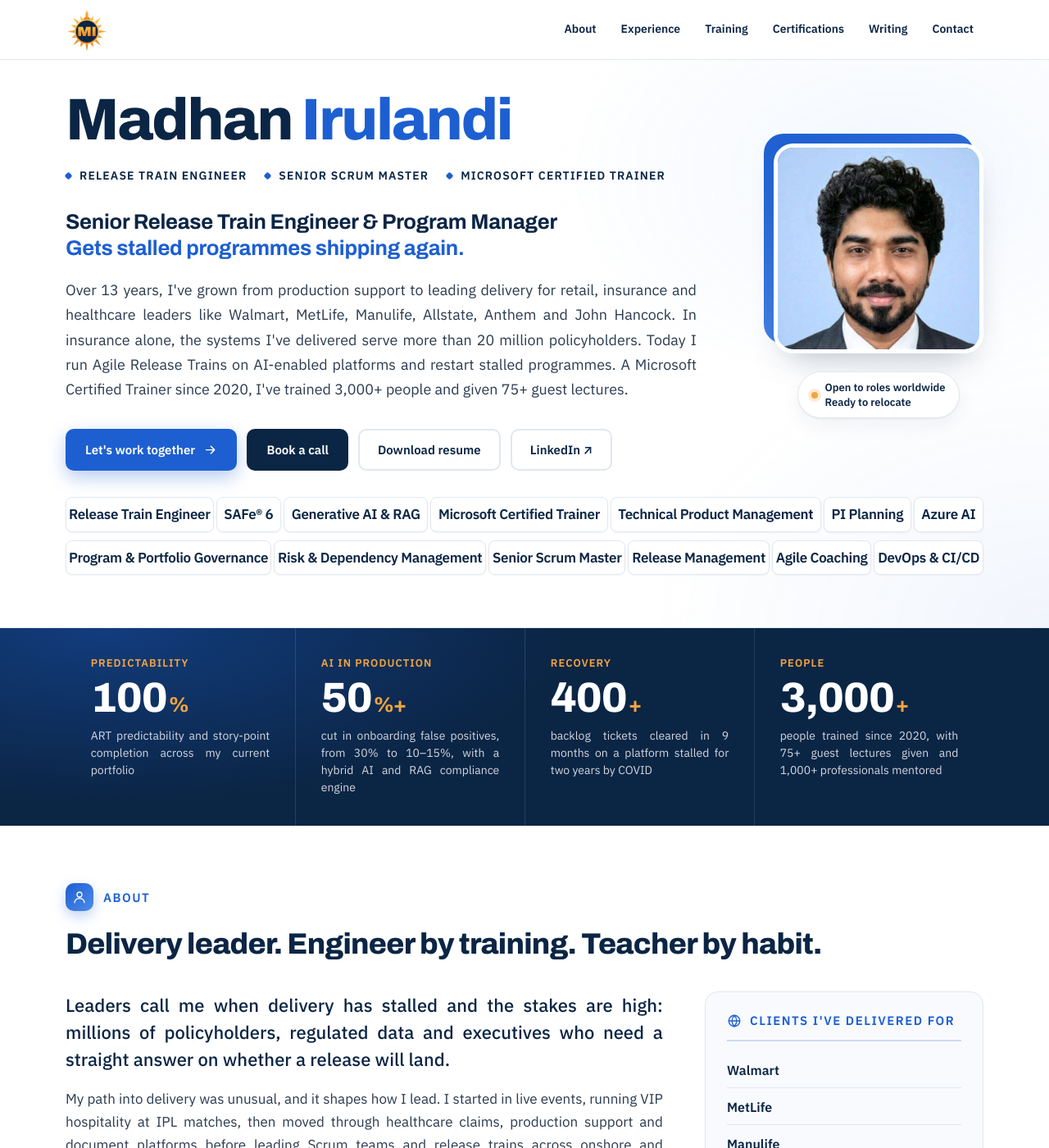
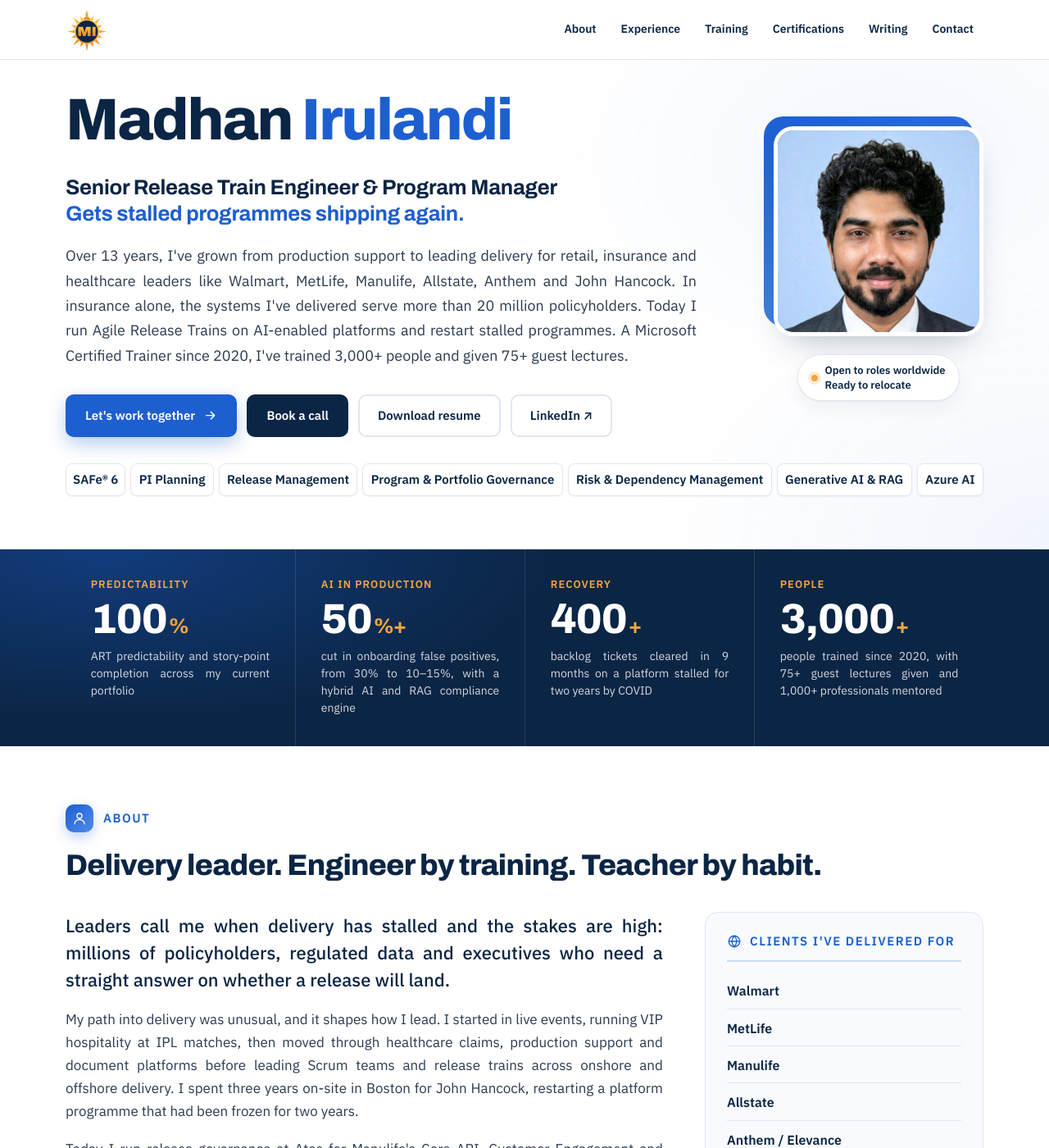
Before and after one commit to Madhan-I/Madhan-I.github.io, a Jekyll site: the page built from index.html, in a window 1280 px wide and 1400 px high. Shown: the whole window at 82% size. Built offline with Jekyll 4.4.1, drawn with Linux system fonts in a browser that asks for light colours.

Commit message:
Preview: hero without repeated role line; seven skill chips in one row.
Co-Authored-By: Claude Opus 5.5 <noreply@anthropic.com>
Claude-Session: https://claude.ai/code/session_01MFRrTt7LBDdX57m85KHNGp

```diff
--- a/_data/profile.yml
+++ b/_data/profile.yml
@@ -46,8 +46,7 @@ photo: "madhan-headshot-bright.jpg"
 
 # Skill boxes under the intro. Each group below is its own row on desktop.
 expertise_rows:
-  - [Release Train Engineer, SAFe® 6, Generative AI & RAG, Microsoft Certified Trainer, Technical Product Management, PI Planning, Azure AI]
-  - [Program & Portfolio Governance, Risk & Dependency Management, Senior Scrum Master, Release Management, Agile Coaching, DevOps & CI/CD]
+  - [SAFe® 6, PI Planning, Release Management, Program & Portfolio Governance, Risk & Dependency Management, Generative AI & RAG, Azure AI]
 
 # The four big numbers under the hero. Keep it to four.
 metrics:
--- a/assets/css/style.css
+++ b/assets/css/style.css
@@ -883,3 +883,4 @@ footer .f-tag { margin: 14px 0 0; }
 .cert-toggle-row { margin: 22px 0 0; text-align: center; }
 .cert-toggle { font: 700 15px/1 var(--body); color: #FFFFFF; background: var(--brand); border: 0; border-radius: 999px; padding: 13px 22px; cursor: pointer; box-shadow: 0 8px 22px color-mix(in srgb, var(--brand) 25%, transparent); }
 .cert-toggle:hover { background: #2A6BE0; }
+@media (min-width: 1280px) { .chip-row { gap: 6px; width: 100%; } .chip-row .chip, .chip-row .chip:first-child { font-size: 15px; letter-spacing: 0; padding: 10px 8px; } }
--- a/index.html
+++ b/index.html
@@ -9,7 +9,7 @@ layout: default
   <div class="wrap hero{% if p.photo != "" %} has-photo{% endif %}">
     <div class="hero-copy">
       <h1>{{ p.name_first }} <span class="last">{{ p.name_last }}</span></h1>
-      {% if p.roles %}<p class="roles">{% for r in p.roles %}<span>{{ r }}</span>{% endfor %}</p>{% endif %}
+      {% if p.roles and p.show_roles %}<p class="roles">{% for r in p.roles %}<span>{{ r }}</span>{% endfor %}</p>{% endif %}
       <p class="role"><span class="role-1">{{ p.headline }}</span> <span class="role-2">{% if p.headline_join != "" %}{{ p.headline_join }} {% endif %}<em>{{ p.headline_highlight }}</em></span></p>
       <p class="lede">{{ p.intro | replace: "AI-enabled", '<span class="nw">AI-enabled</span>' }}</p>
       <div class="ctas">
```
